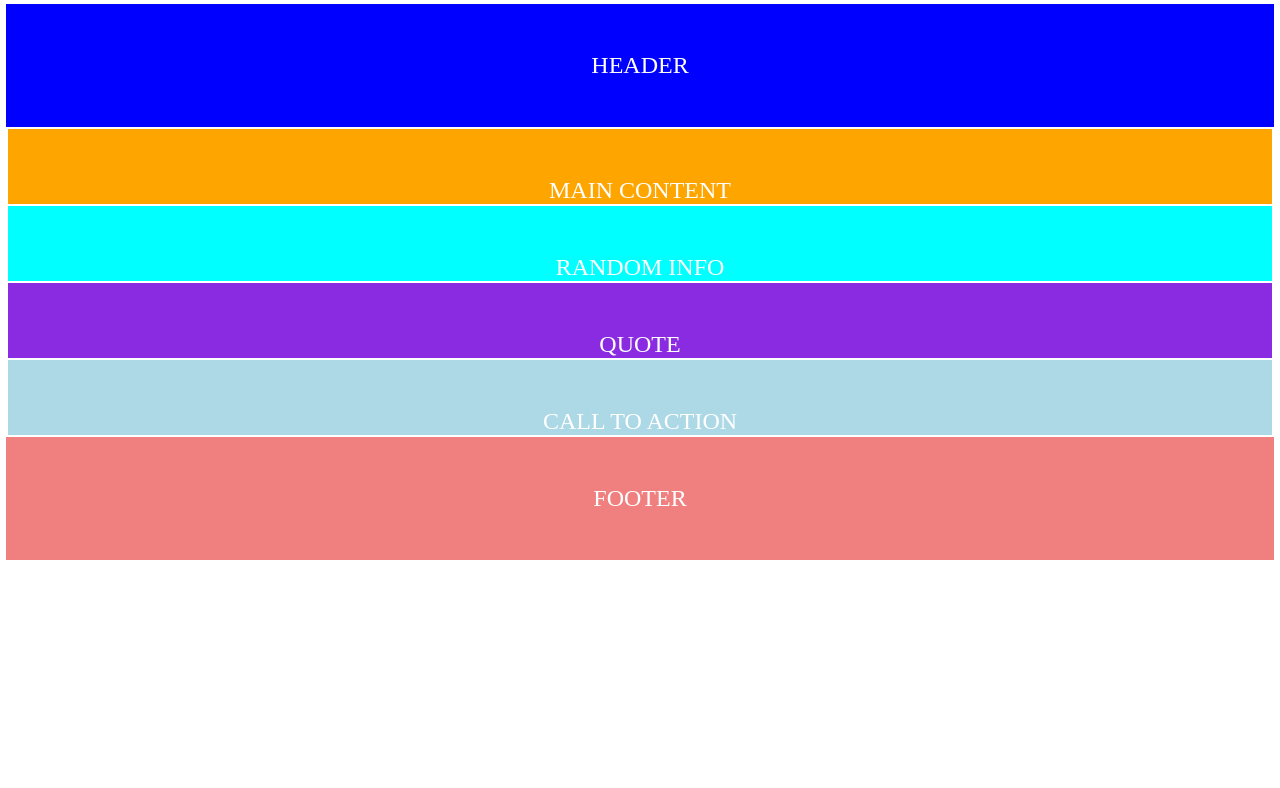
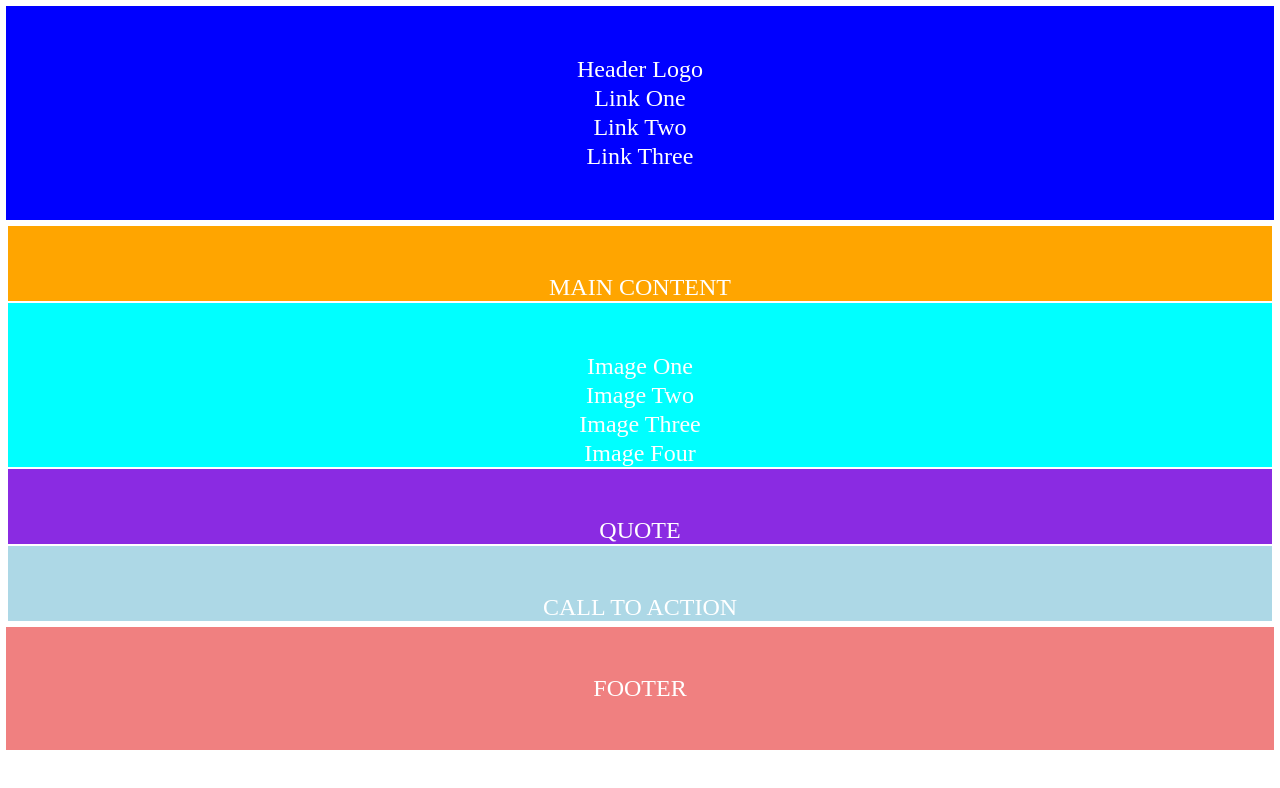
Before and after one commit to Amritkhangura/landing-page, a plain HTML site: page index.html in a window 1280 px wide. Drawn offline with Linux system fonts and the light colour scheme.

Commit message:
Changes to header

```diff
--- a/index.html
+++ b/index.html
@@ -9,11 +9,20 @@
 </head>
 <body>
   <header class="flex-header">
-    HEADER
+    <div class="header-logo">Header Logo</div>
+    <div class="link-one">Link One</div>
+    <div class="link-two">Link Two</div>
+    <div class="link-three">Link Three</div>
+
   </header>
   <main class="flex-main">
     <div class="first-column">MAIN CONTENT</div>
-    <div class="random-info">RANDOM INFO</div>
+    <div class="random-info">
+      <div class="image-one">Image One</div>
+      <div class="image-two">Image Two</div>
+      <div class="image-three">Image Three</div>
+      <div class="image-four">Image Four</div>
+    </div>
     <div class="quote"> QUOTE</div>
     <div class="call-to-action"> CALL TO ACTION</div>
   </main>
--- a/style.css
+++ b/style.css
@@ -7,6 +7,8 @@ font-size: 24px;
 color: white;
 height: 100vh;
 text-align: center;
+display: flex;
+flex-direction: column;
 }
 
 .flex-header {
```
